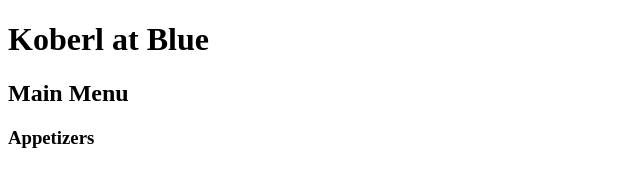
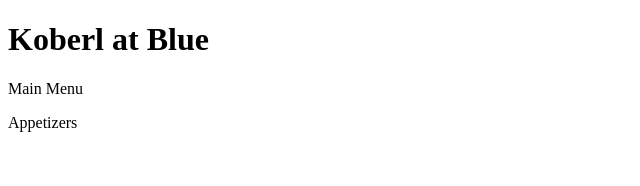
Before and after one commit to mthwb/mthwb.github.io, a plain HTML site: page grc338/restaurantmenu/index.html in a window 1280 px wide. Shown: the whole page, without its empty margins (0-640 px from the left). Drawn offline with Linux system fonts and the light colour scheme.

Commit message:
Update index.html

```diff
--- a/grc338/restaurantmenu/index.html
+++ b/grc338/restaurantmenu/index.html
@@ -5,7 +5,7 @@
 		</head>
 		<body>
 			<h1>Koberl at Blue</h1>
-			<h2>Main Menu</h2>
-			<h3>Appetizers</h3>
+			<p>Main Menu</p>
+			<p>Appetizers</p>
 		</body>
 	</html>
```
